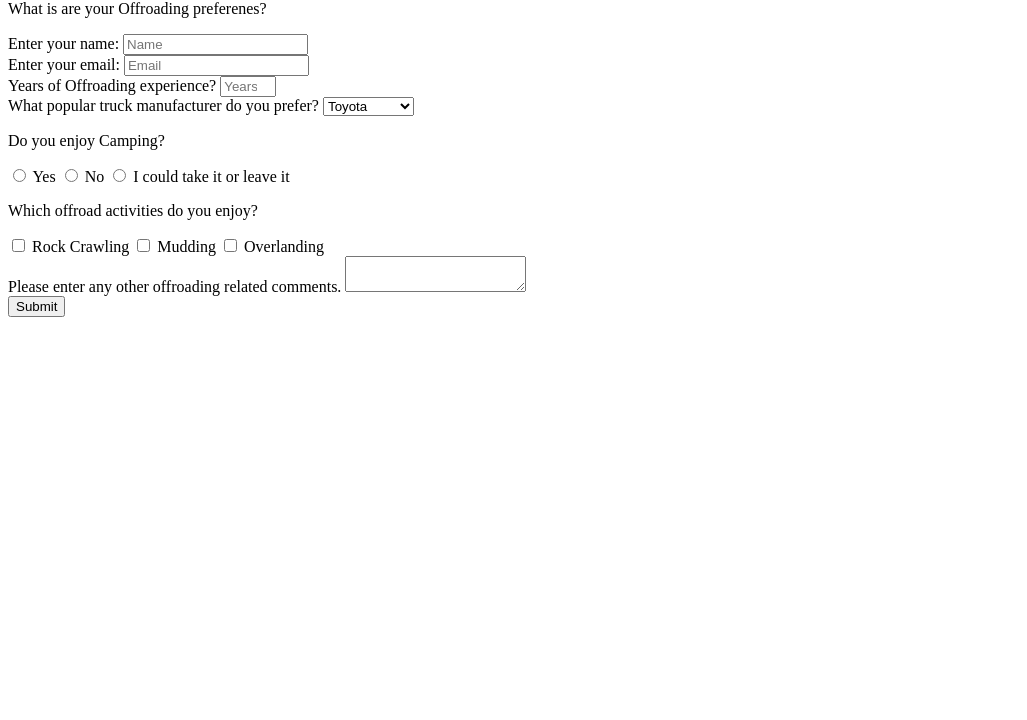
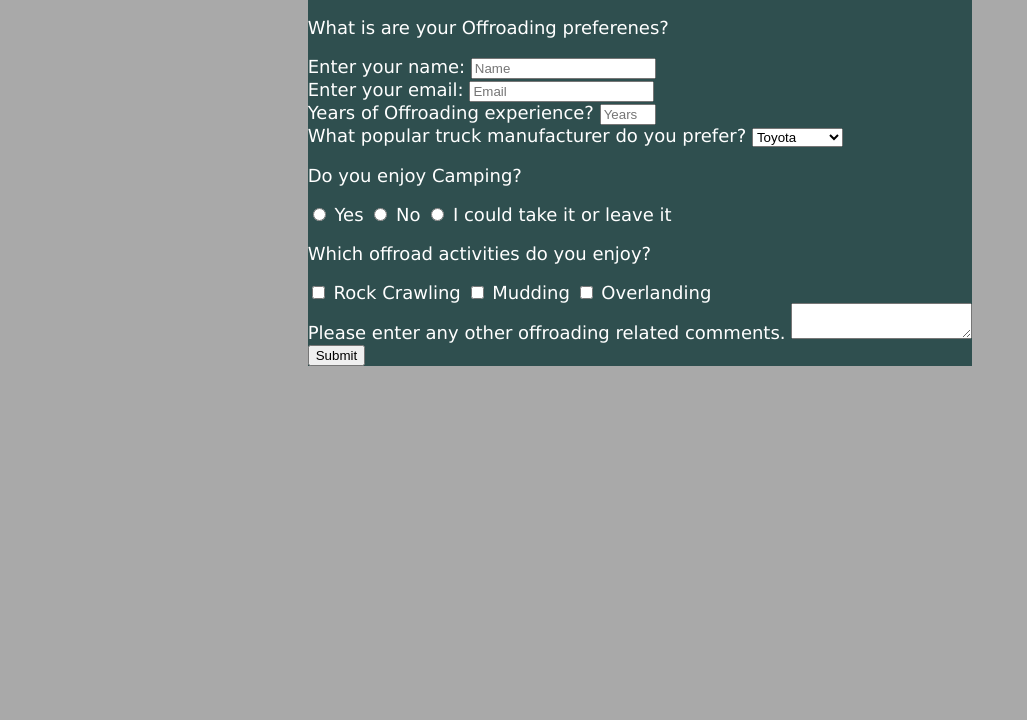
Before and after one commit to rjr2/FCCSurvey, a plain HTML site: page index.html in a window 1280 px wide. Shown: the part 80-800 px from the top of the page, without its empty margins (0-1027 px from the left). Drawn offline with Linux system fonts and the light colour scheme.

Commit message:
some mild css styling

```diff
--- a/index.html
+++ b/index.html
@@ -6,14 +6,14 @@
     <title>Offroading Survey</title>
     <meta name="description" content="" />
     <meta name="viewport" content="width=device-width, initial-scale=1" />
-    <link rel="stylesheet" href="" />
+    <link rel="stylesheet" href="style.css" />
   </head>
   <body>
     <main>
       <h1 id="title">Offroading Survey</h1>
       <p id="description">What is are your Offroading preferenes?</p>
       <form id="survey-form">
-        <div>
+        <div class="question">
           <label for="name" id="name-label">Enter your name:</label>
           <input
             type="text"
@@ -23,7 +23,7 @@
             required
           />
         </div>
-        <div>
+        <div class="question">
           <label for="email" id="email-label">Enter your email:</label>
           <input
             type="email"
@@ -33,7 +33,7 @@
             required
           />
         </div>
-        <div>
+        <div class="question">
           <label for="experience" id="number-label"
             >Years of Offroading experience?</label
           >
@@ -46,7 +46,7 @@
             placeholder="Years experience"
           />
         </div>
-        <div>
+        <div class="question">
           <label for="brand"
             >What popular truck manufacturer do you prefer?</label
           >
@@ -58,7 +58,7 @@
             <option value="mercedes">Mercedes</option>
           </select>
         </div>
-        <div>
+        <div class="question">
           <p>Do you enjoy Camping?</p>
           <input type="radio" name="camping" value="yes">
           <label for="yes">Yes</label>
@@ -67,7 +67,7 @@
           <input type="radio" name="camping" value="in-different">
           <label for="in-different">I could take it or leave it</label>
         </div>
-        <div>
+        <div class="question">
             <p>Which offroad activities do you enjoy?</p>
             <input type="checkbox" name="activity1" value="rockCrawling">
             <label for="activity1">Rock Crawling</label>
@@ -76,7 +76,7 @@
             <input type="checkbox" name="activity3" value="overlanding">
             <label for="activity3">Overlanding</label>
         </div>
-        <div>
+        <div class="question">
             <label for="additional">Please enter any other offroading related comments.</label>
             <textarea id="additional" name="additional"></textarea>
         </div>
--- a/style.css
+++ b/style.css
@@ -0,0 +1,21 @@
+body {
+    display: flex;
+    background-color: darkgray;
+}
+
+main {
+    background: darkslategray;
+    font-family: Verdana, Geneva, Tahoma, sans-serif;
+    font-size: large;
+    color: white;
+    margin: auto;
+}
+
+h1 {
+    text-align: center;
+    text-decoration: underline;
+}
+
+#question {
+    display: block;
+}
```
